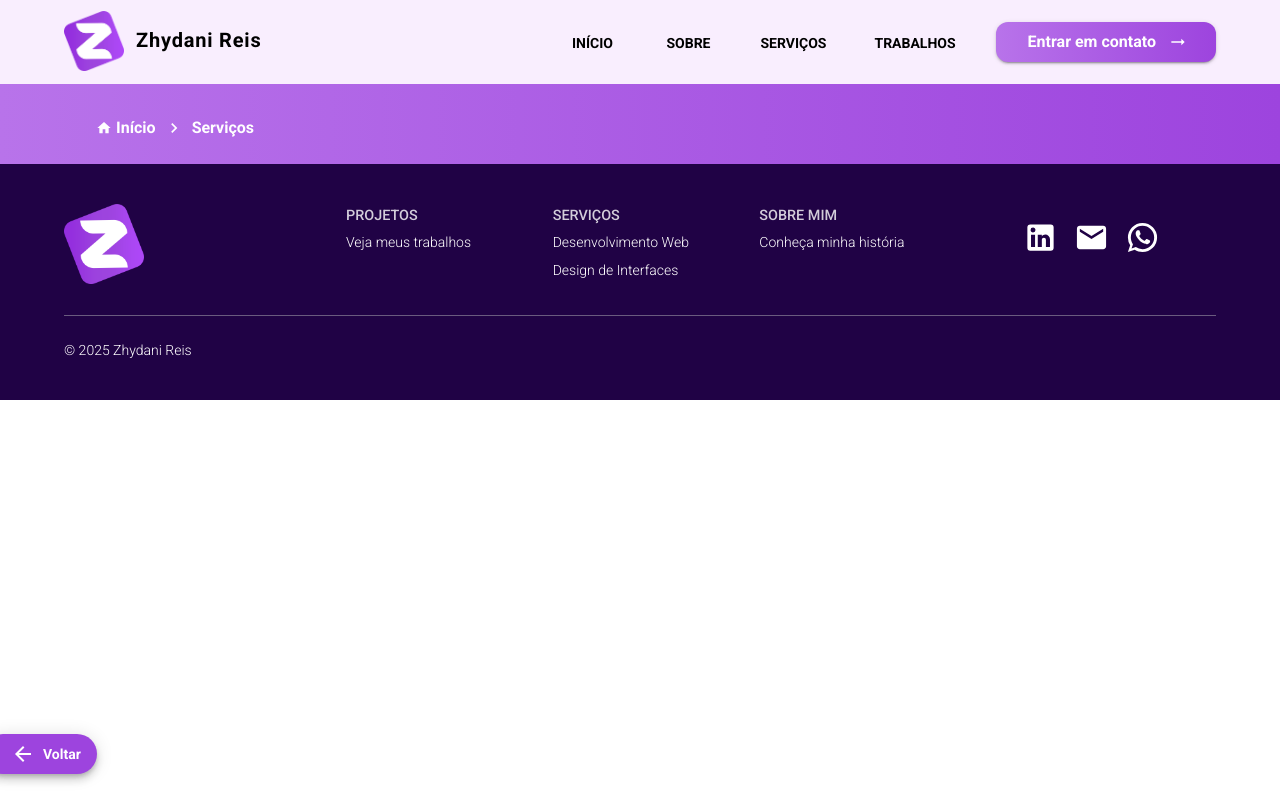
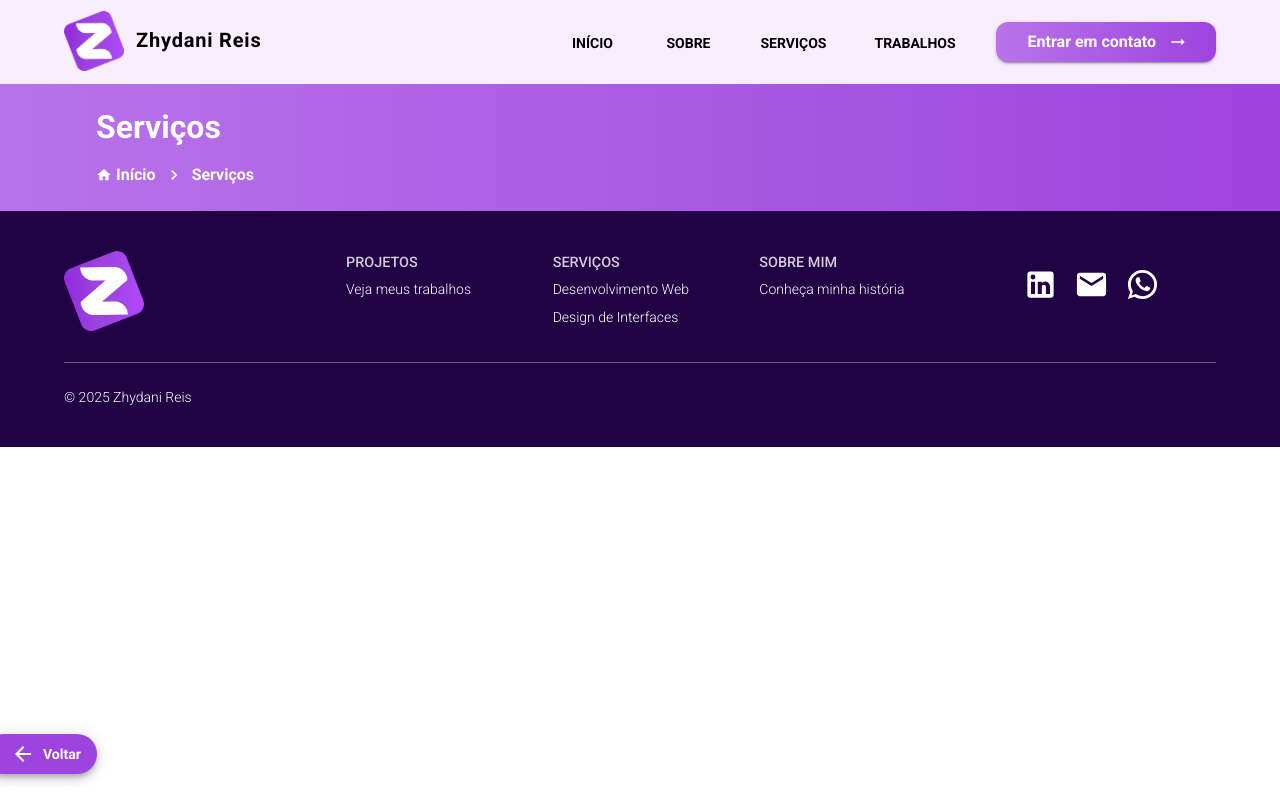
Before and after one commit to zhydani/portfolio-web, a Next.js app: page /servicos in a window 1280 px wide. Built offline with nearby package versions, Linux system fonts and the light colour scheme.

Commit message:
adicionando titulo da pagina

```diff
--- a/src/components/ui/Breadcrumbs.tsx
+++ b/src/components/ui/Breadcrumbs.tsx
@@ -10,13 +10,30 @@ interface BreadcrumbsSectionProps {
 export const BreadcrumbsSection: React.FC<BreadcrumbsSectionProps> = ({ pageName }) => {
   return (
     <Box
-      pt={4}
+      pt={3}
       sx={{
         backgroundImage: "linear-gradient(90deg, #b873ea 0%, #9d44de 100%)",
-        minHeight: "10vh",
       }}
     >
       <Container maxWidth="lg">
+        <Box
+          sx={{
+            px: { xs: 2, sm: 4 },
+            mb: 2,
+          }}
+        >
+          <Typography
+            variant="h4"
+            sx={{
+              fontWeight: 'bold',
+              color: '#fff',
+              textAlign: { xs: 'center', md: 'left' },
+              fontSize: { xs: '1.5rem', md: '2rem' },
+            }}
+          >
+            {pageName}
+          </Typography>
+        </Box>
         <Box
           sx={{
             px: { xs: 2, sm: 4 },
@@ -30,6 +47,7 @@ export const BreadcrumbsSection: React.FC<BreadcrumbsSectionProps> = ({ pageName
               alignItems: 'center',
               flexWrap: { xs: 'wrap', sm: 'nowrap' },
               color: '#fff',
+              pb: 3,
             }}
           >
             <Link
```
